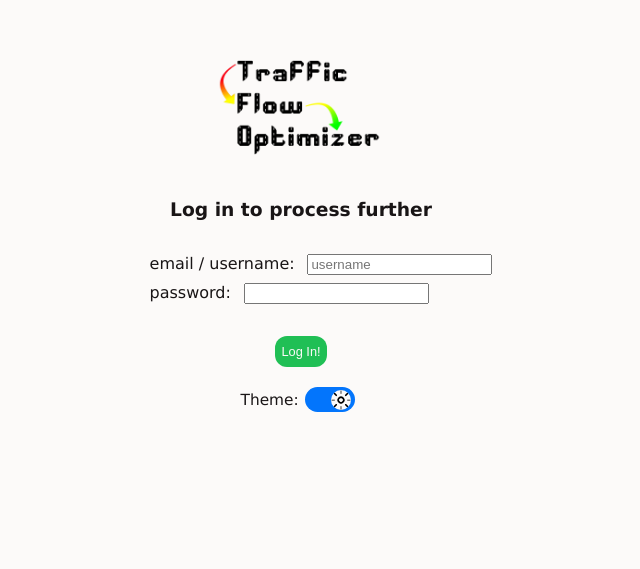
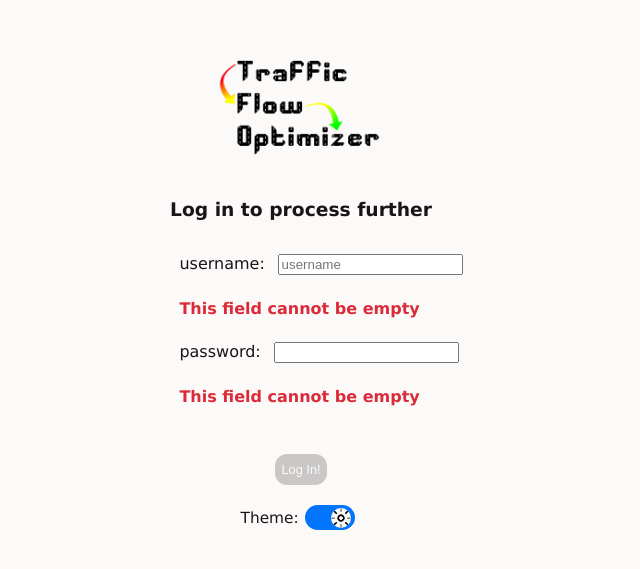
Before and after one commit to TrafficFlowOptimizer/frontend, a React (Create React App) app: page /login in a window 1280 px wide. Shown: the part 125-694 px from the top of the page, without its empty margins (354-994 px from the left). Built offline with nearby package versions, Linux system fonts and the light colour scheme.

Commit message:
rest login now 'works'

```diff
--- a/package.json
+++ b/package.json
@@ -10,6 +10,8 @@
     "@types/node": "^16.18.16",
     "@types/react": "^18.0.28",
     "@types/react-dom": "^18.0.11",
+    "axios": "^1.4.0",
+    "axios-typescript": "^1.0.2",
     "react": "^18.2.0",
     "react-dom": "^18.2.0",
     "react-router-dom": "^6.9.0",
@@ -34,6 +36,7 @@
     "test": "react-scripts test",
     "eject": "react-scripts eject"
   },
+  "proxy": "http://localhost:8080/",
   "eslintConfig": {
     "extends": [
       "react-app",
--- a/src/components/flow/LogIn.tsx
+++ b/src/components/flow/LogIn.tsx
@@ -1,46 +1,116 @@
-import React, { useContext } from "react";
+import React, { useContext, useState } from "react";
 import { PositiveButton } from "../../styles/PositiveButton";
 import { BaseForm } from "../../styles/MainTheme";
 import { ToggleSwitch } from "../additional/ToggleSwitch";
+import axios from "axios";
 import logo from "../../assets/TFO_4.png";
 import {
 	SigningContainer,
 	SigningLi,
 	SigningLogo,
 	SigningUl,
+	InvalidInputMessage,
 } from "../../styles/SigningStyles";
 import { ThemeContext } from "../../custom/ThemeContext";
 import dm_logo from "../../assets/TFO_4_dark_mode.png";
 import { useNavigate } from "react-router-dom";
-import { useUserContext } from "../../custom/UserContext";
+import { LoggedUser, useUserContext } from "../../custom/UserContext";
+
+export type loginData = {
+	nickname: string;
+	password: string;
+};
 
 export function LogIn() {
 	const { theme } = useContext(ThemeContext);
 	const { setLoggedUser } = useUserContext();
 	const navigate = useNavigate();
+	const [isEmailValid, setIsEmailValid] = useState(false);
+	const [emailMessage, setEmailMessage] = useState("This field cannot be empty");
+	const [isPasswordLongEnough, setIsPasswordLongEnough] = useState(false);
+	const [passwordMessage, setPasswordMessage] = useState(
+		"This field cannot be empty",
+	);
+	const [badLoginMessage, setBadLoginMessage] = useState("");
+
+	const onEmailChange = (e: React.FormEvent<HTMLInputElement>) => {
+		const specialCharactersReg = /[-’/`~!#*$_%+=.,^&(){}[\]|;:”<>?\\]/g;
+		const maximalUsernameLength = 64;
+
+		const text = e.currentTarget.value;
+
+		if (!specialCharactersReg.test(text)) {
+			if (text.length <= maximalUsernameLength) {
+				setIsEmailValid(true);
+				setEmailMessage("");
+			} else {
+				setIsEmailValid(false);
+				setEmailMessage("The input is too long");
+			}
+		} else {
+			setIsEmailValid(false);
+			setEmailMessage("Input contains illegal characters");
+		}
+	};
+
+	const onPasswordChange = (e: React.FormEvent<HTMLInputElement>) => {
+		const text = e.currentTarget.value;
+		if (text.length <= 8) {
+			setIsPasswordLongEnough(false);
+			setPasswordMessage("The password is at least 8 characters long!");
+		} else {
+			setIsPasswordLongEnough(true);
+			setPasswordMessage("");
+		}
+	};
 
 	const logIn = (event: React.SyntheticEvent) => {
 		console.log("Logging in!");
 		event.preventDefault();
 
 		const target = event.target as typeof event.target & {
-			usernameOrEmail: { value: string };
+			nickname: { value: string };
 			password: { value: string };
 		};
-		const email = target.usernameOrEmail.value; // typechecks!
-		const password = target.password.value; // typechecks!
+		const loginData: loginData = {
+			nickname: target.nickname.value,
+			password: target.password.value,
+		};
 
-		//TODO: typechecks (but with onChange functions (?) and REST API inserted here
+		axios
+			.post<boolean>("/auth/login", loginData) // the type should be LoggedUser
+			.then((response) => {
+				//temp comment cause backend is not yet ready
+				// const receivedData: LoggedUser = response.data;
+				// setBadLoginMessage("");
+				// setLoggedUser({
+				// 	id: receivedData.id,
+				// 	username: receivedData.username,
+				// 	email: receivedData.email,
+				// });
 
-		console.log("email ->", email, "password->", password);
-		console.log(email === "xd", password === "pipka");
+				setBadLoginMessage("");
+				setLoggedUser({
+					id: "1aaa",
+					username: loginData.nickname,
+					email: "jan.kowal@gmail.com",
+				});
+				navigate("/crossing-choice");
+			})
+			.catch((error) => {
+				setBadLoginMessage("Invalid email/username or password!");
+				console.error(error);
+			});
 
-		if (email === "xd" && password === "pipka") {
-			navigate("/crossing-choice");
-			setLoggedUser({ id: "1aaa", username: email, email: email }); //temp
-		} else {
-			alert("No such user!");
-		}
+		//TODO: check if the rest works
+
+		// if (email === "xd" && password === "nazwiskopipka") {
+		// 	setBadLoginMessage("");
+		// 	setLoggedUser({ id: "1aaa", username: email, email: email }); //temp
+		// 	navigate("/crossing-choice");
+		// } else {
+		// 	setBadLoginMessage("Invalid email/username or password!");
+		// }
 	};
 	return (
 		<SigningContainer>
@@ -52,19 +122,37 @@ export function LogIn() {
 			<BaseForm onSubmit={logIn}>
 				<SigningUl>
 					<SigningLi>
-						<label>email / username:</label>
+						<label>username:</label>
 						<input
-							name="usernameOrEmail"
+							name="nickname"
 							type="text"
 							placeholder="username"
+							onChange={onEmailChange}
 						/>
 					</SigningLi>
+					{!isEmailValid && (
+						<SigningLi>
+							<InvalidInputMessage>{emailMessage}</InvalidInputMessage>
+						</SigningLi>
+					)}
 					<SigningLi>
 						<label>password:</label>
-						<input name="password" type="password" />
+						<input
+							name="password"
+							type="password"
+							onChange={onPasswordChange}
+						/>
 					</SigningLi>
+					{!isPasswordLongEnough && (
+						<SigningLi>
+							<InvalidInputMessage>{passwordMessage}</InvalidInputMessage>
+						</SigningLi>
+					)}
 				</SigningUl>
-				<PositiveButton type="submit">
+				<PositiveButton
+					type="submit"
+					disabled={!isEmailValid && !isPasswordLongEnough}
+				>
 					{/*<BaseButtonLink*/}
 					{/*	to="/crossing-choice"*/}
 					{/*	state={{ ifNewUser: false }}*/}
@@ -72,6 +160,9 @@ export function LogIn() {
 					Log In!
 					{/*</BaseButtonLink>*/}
 				</PositiveButton>
+				{badLoginMessage.length > 0 && (
+					<InvalidInputMessage>{badLoginMessage}</InvalidInputMessage>
+				)}
 			</BaseForm>
 			<ToggleSwitch />
 		</SigningContainer>
--- a/src/styles/MainTheme.ts
+++ b/src/styles/MainTheme.ts
@@ -1,5 +1,12 @@
 import styled from "styled-components";
 import { Link } from "react-router-dom";
+
+export enum ButtonColors {
+	RED = "#db2b39",
+	BLUE = "#6d72c3",
+	ORANGE = "#f9a620",
+	GREEN = "#20bf55"
+}
 
 export const LightTheme = {
 	id: "light",
@@ -37,6 +44,10 @@ export const BaseButton = styled.button`
 		transform: scale(1.1);
 		box-shadow: 5px 4px 3px 1px ${(props) => props.theme.id === "light" ? "#585858" : "#141413"};
 	}
+
+	&:disabled {
+		background-color: ${LightTheme.secondary};
+	}
 `;
 
 export const BaseForm = styled.form`
--- a/src/styles/NegativeButton.ts
+++ b/src/styles/NegativeButton.ts
@@ -1,6 +1,6 @@
 import styled from "styled-components";
-import { BaseButton } from "./MainTheme";
+import { BaseButton, ButtonColors } from "./MainTheme";
 
 export const NegativeButton = styled(BaseButton)`
-	background-color: #db2b39;
+	background-color: ${ButtonColors.RED};
 `;
--- a/src/styles/NeutralButton.ts
+++ b/src/styles/NeutralButton.ts
@@ -1,10 +1,10 @@
 import styled from "styled-components";
-import { BaseButton } from "./MainTheme";
+import { BaseButton, ButtonColors } from "./MainTheme";
 
 export const NeutralNegativeButton = styled(BaseButton)`
-	background-color: #f9a620;
+	background-color: ${ButtonColors.ORANGE};
 `;
 
 export const NeutralPositiveButton = styled(BaseButton)`
-	background-color: #6d72c3;
+	background-color: ${ButtonColors.BLUE};
 `;
--- a/src/styles/PositiveButton.ts
+++ b/src/styles/PositiveButton.ts
@@ -1,6 +1,6 @@
-import { BaseButton } from "./MainTheme";
+import { BaseButton, ButtonColors } from "./MainTheme";
 import styled from "styled-components";
 
 export const PositiveButton = styled(BaseButton)`
-	background-color: #20bf55;
+	background-color: ${ButtonColors.GREEN};
 `;
--- a/src/styles/SigningStyles.ts
+++ b/src/styles/SigningStyles.ts
@@ -1,4 +1,5 @@
 import styled from "styled-components";
+import { ButtonColors } from "./MainTheme";
 
 export const SigningContainer = styled.div`
 	display: flex;
@@ -16,6 +17,8 @@ export const SigningUl = styled.ul`
 	flex-direction: column;
 	flex-wrap: no-wrap;
 	gap: 1vh;
+	justify-content: center;
+	align-items: flex-start;
 `;
 
 export const SigningLi = styled.li`
@@ -30,3 +33,8 @@ export const SigningLogo = styled.img`
 	width: 15vw;
 	height: 19.875h;
 `;
+
+export const InvalidInputMessage = styled.p`
+	color: ${ButtonColors.RED};
+	font-weight: bold;
+`;
```
Also changed, not shown: 1 other file (tests, documents, lock files or other folders).
